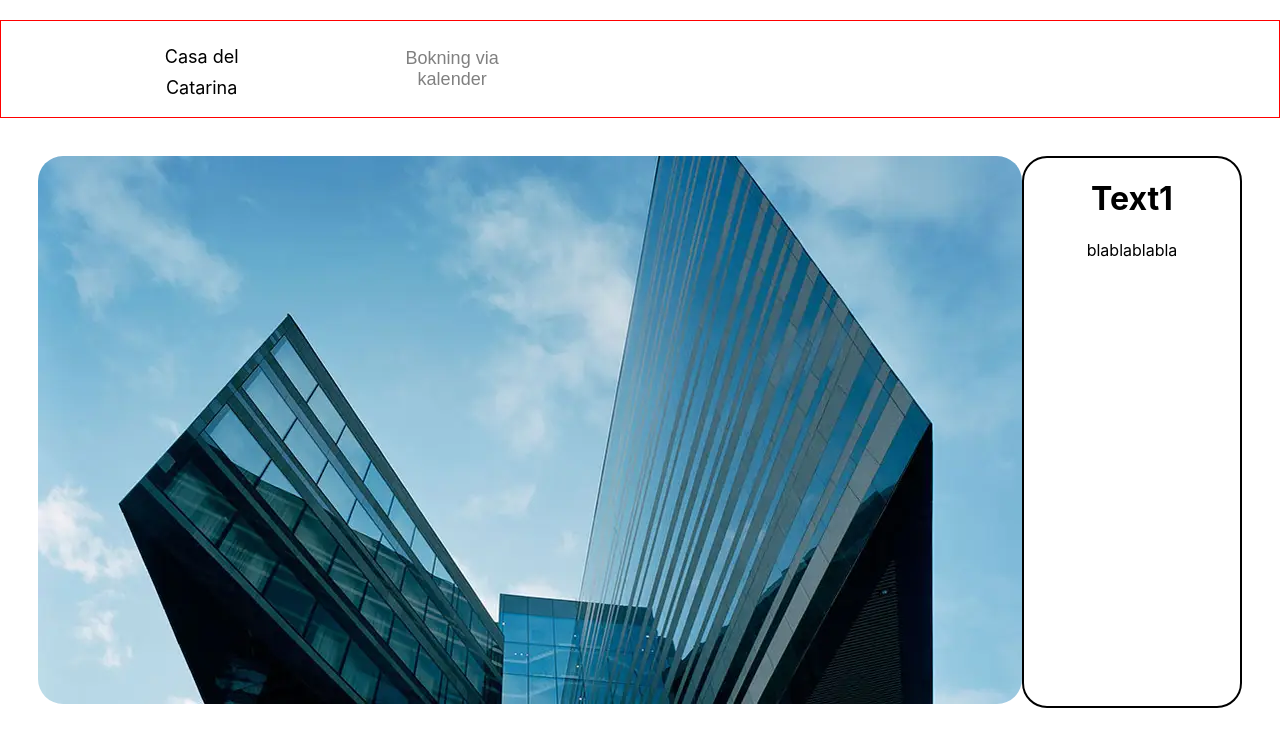
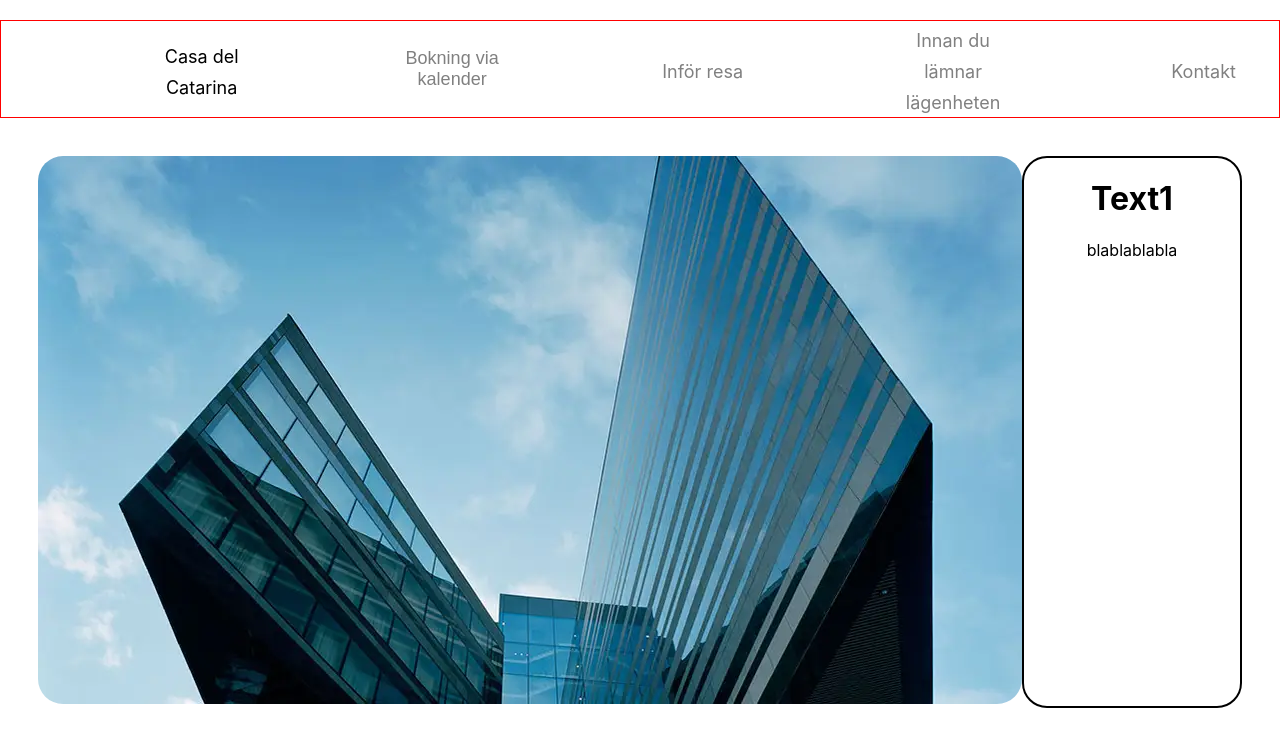
Before and after one commit to nordstromkristofer/torrevieja, a React (Create React App) app: page / in a window 1280 px wide. Shown: the top 746 px of the page. Built offline with nearby package versions, Linux system fonts and the light colour scheme.

Commit message:
rubriker fix

```diff
--- a/src/header/Header.css
+++ b/src/header/Header.css
@@ -99,3 +99,15 @@ a {
   color: rgb(0, 0, 0);
   font-weight: bold;
 }
+
+.todo {
+  grid-column-start: 6;
+}
+
+.b4leave {
+  grid-column-start: 8;
+}
+
+.contact {
+  grid-column-start: 10;
+}
--- a/src/header/header.tsx
+++ b/src/header/header.tsx
@@ -15,6 +15,15 @@ function Header() {
         <div className='calendarlink'>
           <NavLink to="/calendar" className="nav-link">Bokning via kalender</NavLink>
         </div>
+        <div className='todo'>
+          <NavLink to="/todo" className="nav-link">Inför resa</NavLink>
+        </div>
+        <div className='b4leave'>
+          <NavLink to="/b4leave" className="nav-link">Innan du lämnar lägenheten</NavLink>
+        </div>
+        <div className='contact'>
+          <NavLink to="/contact" className="nav-link">Kontakt</NavLink>
+        </div>
       </div>
     </div >
   );
```
